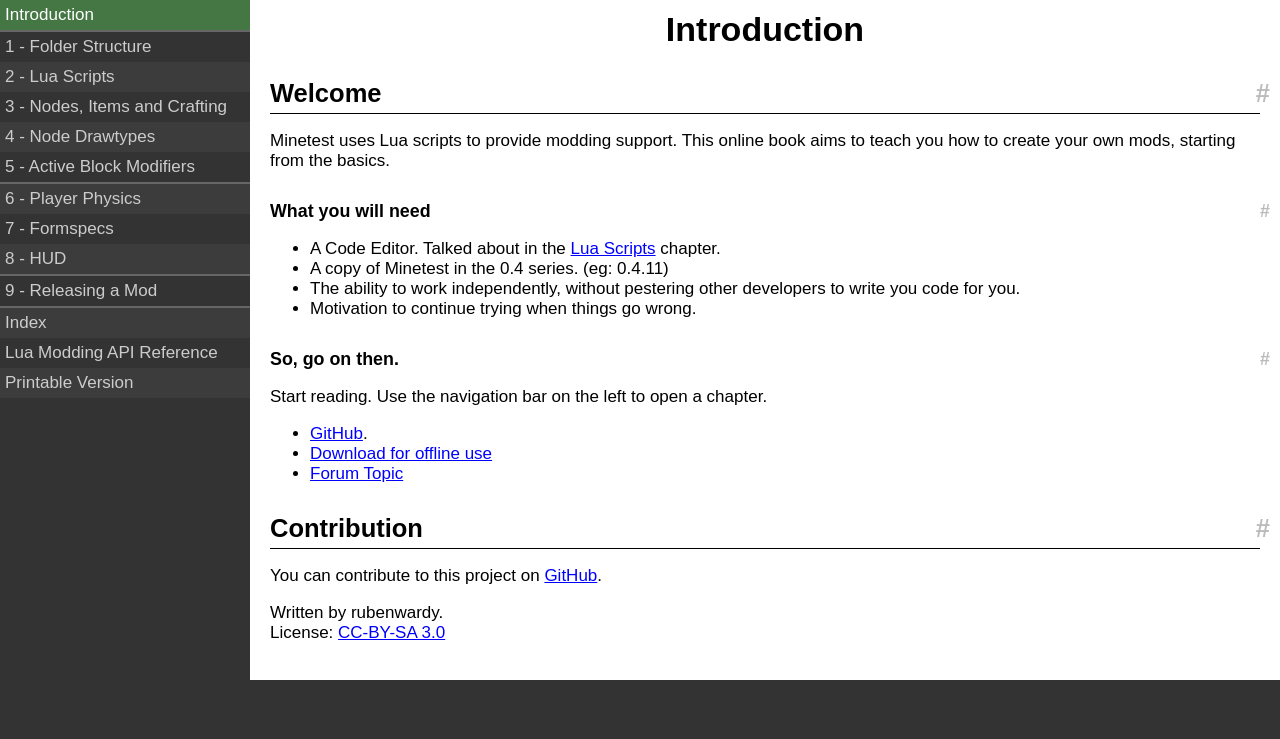
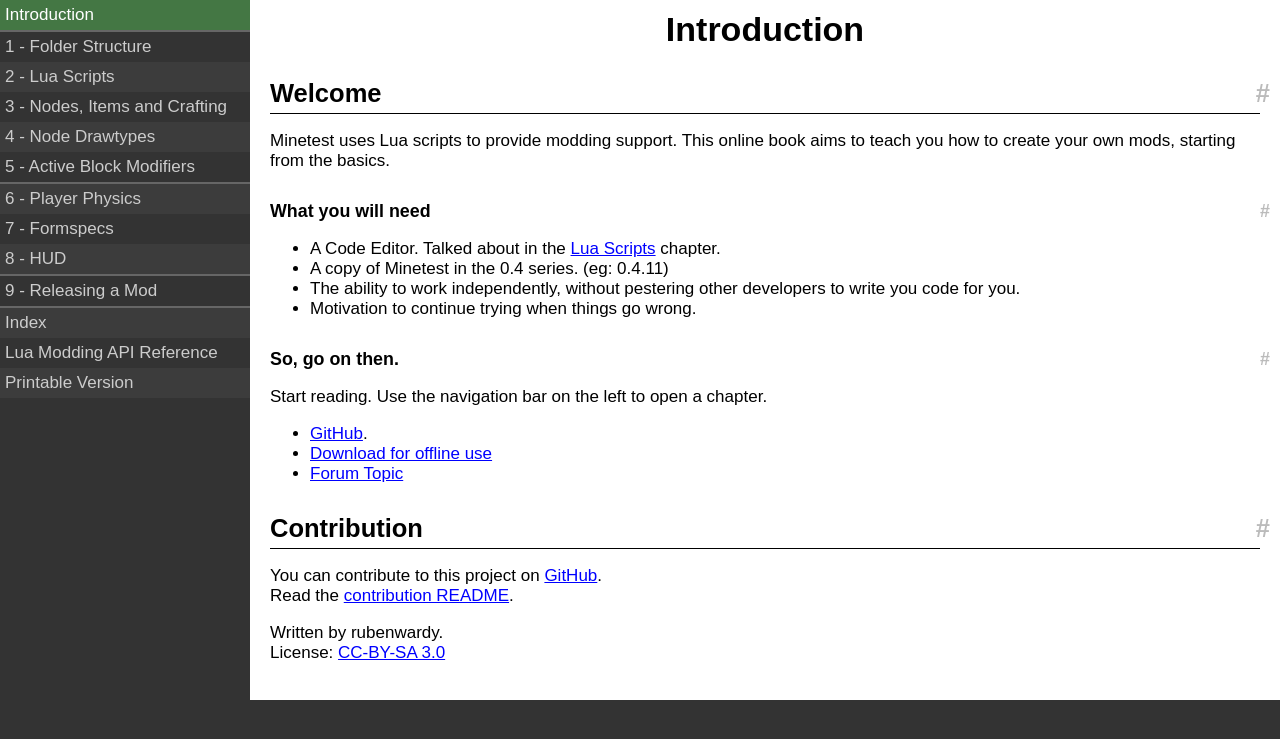
Before and after one commit to rubenwardy/minetest_modding_book, a Jekyll site: the page built from index.md, in a window 1280 px wide. Shown: the top 739 px of the page. Built offline with Jekyll 4.4.1, drawn with Linux system fonts in a browser that asks for light colours; nearby versions of some CDN libraries.

Commit message:
Add README.html and delete unused layout template

```diff
--- a/_layouts/index.html
+++ /dev/null
@@ -1,3 +0,0 @@
-{% include header.html %}
-{{ content }}
-{% include footer.html %}
--- a/index.md
+++ b/index.md
@@ -29,7 +29,8 @@
 Contribution
 ------------
 
-You can contribute to this project on [GitHub](https://github.com/rubenwardy/minetest_modding_book).
+You can contribute to this project on [GitHub](https://github.com/rubenwardy/minetest_modding_book).\\
+Read the [contribution README](README.html).
 
 Written by rubenwardy.\\
 License: [CC-BY-SA 3.0](https://creativecommons.org/licenses/by-sa/3.0/)
```
Also changed, not shown: README.md.
